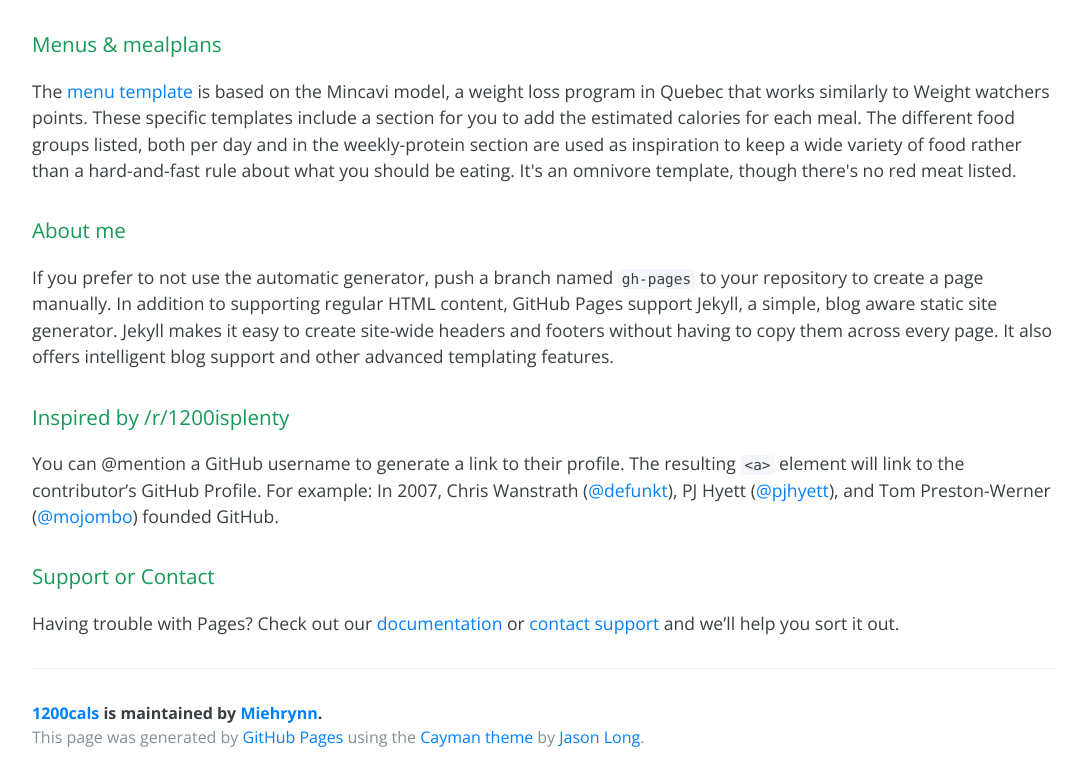
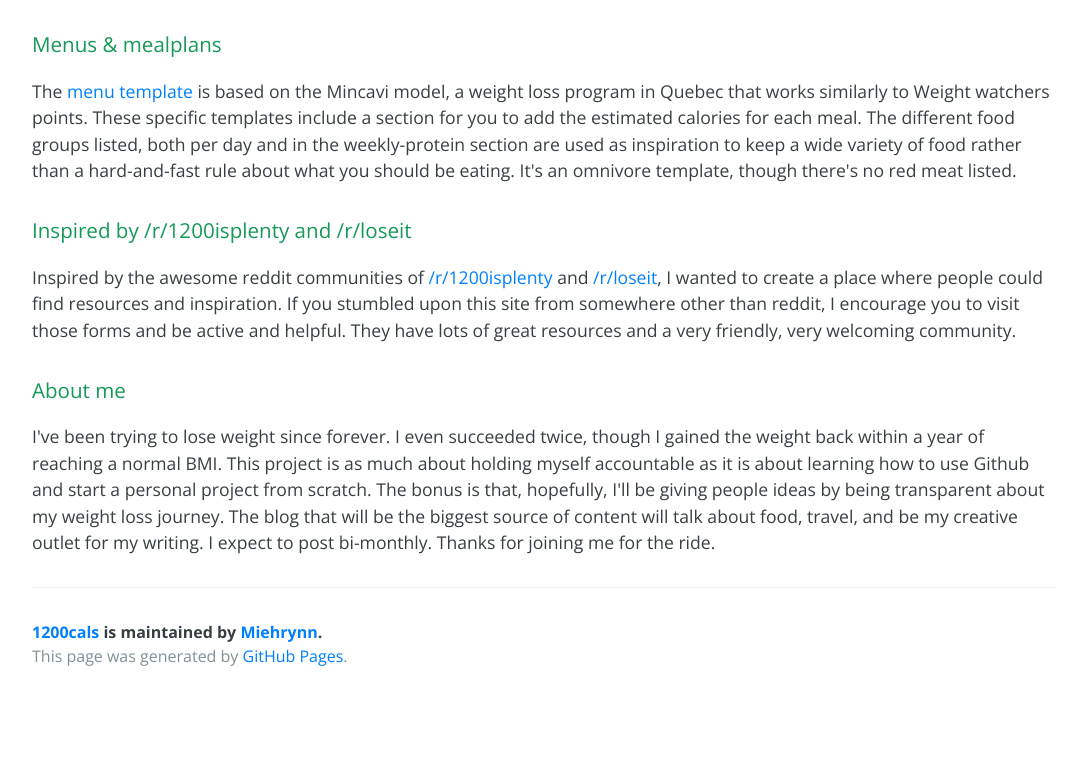
Before and after one commit to Miehrynn/1200cals, a plain HTML site: page index.html in a window 1280 px wide. Shown: the part 545-1326 px from the top of the page, without its empty margins (96-1183 px from the left). After the commit the page ends 1245 px from the top, so only its background shows below. Drawn offline with nearby package versions, Linux system fonts and the light colour scheme.

Commit message:
Update index.html

```diff
--- a/index.html
+++ b/index.html
@@ -29,24 +29,20 @@
 <p>The <a href="https://docs.google.com/spreadsheets/d/1HkVMGNBvAn01safbozKIawOTnaFQY-zPru6ACcVfliA/edit?usp=sharing">menu template</a> is based on the Mincavi model, a weight loss program in Quebec that works similarly to Weight watchers points. These specific templates include a section for you to add the estimated calories for each meal. The different food groups listed, both per day and in the weekly-protein section are used as inspiration to keep a wide variety of food rather than a hard-and-fast rule about what you should be eating. It's an omnivore template, though there's no red meat listed.</p>
 
 <h3>
+<a id="authors-and-contributors" class="anchor" href="#authors-and-contributors" aria-hidden="true"><span aria-hidden="true" class="octicon octicon-link"></span></a>Inspired by /r/1200isplenty and /r/loseit</h3>
+
+<p>Inspired by the awesome reddit communities of <a href="https://www.reddit.com/r/1200isplenty/">/r/1200isplenty</a> and <a href="https://www.reddit.com/r/loseit/">/r/loseit</a>, I wanted to create a place where people could find resources and inspiration. If you stumbled upon this site from somewhere other than reddit, I encourage you to visit those forms and be active and helpful. They have lots of great resources and a very friendly, very welcoming community.</p>
+
+<h3>
 <a id="creating-pages-manually" class="anchor" href="#creating-pages-manually" aria-hidden="true"><span aria-hidden="true" class="octicon octicon-link"></span></a>About me</h3>
 
-<p>If you prefer to not use the automatic generator, push a branch named <code>gh-pages</code> to your repository to create a page manually. In addition to supporting regular HTML content, GitHub Pages support Jekyll, a simple, blog aware static site generator. Jekyll makes it easy to create site-wide headers and footers without having to copy them across every page. It also offers intelligent blog support and other advanced templating features.</p>
+<p>I've been trying to lose weight since forever. I even succeeded twice, though I gained the weight back within a year of reaching a normal BMI. This project is as much about holding myself accountable as it is about learning how to use Github and start a personal project from scratch. The bonus is that, hopefully, I'll be giving people ideas by being transparent about my weight loss journey. The blog that will be the biggest source of content will talk about food, travel, and be my creative outlet for my writing. I expect to post bi-monthly. Thanks for joining me for the ride.</p>
 
-<h3>
-<a id="authors-and-contributors" class="anchor" href="#authors-and-contributors" aria-hidden="true"><span aria-hidden="true" class="octicon octicon-link"></span></a>Inspired by /r/1200isplenty</h3>
-
-<p>You can @mention a GitHub username to generate a link to their profile. The resulting <code>&lt;a&gt;</code> element will link to the contributor’s GitHub Profile. For example: In 2007, Chris Wanstrath (<a href="https://github.com/defunkt" class="user-mention">@defunkt</a>), PJ Hyett (<a href="https://github.com/pjhyett" class="user-mention">@pjhyett</a>), and Tom Preston-Werner (<a href="https://github.com/mojombo" class="user-mention">@mojombo</a>) founded GitHub.</p>
-
-<h3>
-<a id="support-or-contact" class="anchor" href="#support-or-contact" aria-hidden="true"><span aria-hidden="true" class="octicon octicon-link"></span></a>Support or Contact</h3>
-
-<p>Having trouble with Pages? Check out our <a href="https://help.github.com/pages">documentation</a> or <a href="https://github.com/contact">contact support</a> and we’ll help you sort it out.</p>
 
       <footer class="site-footer">
         <span class="site-footer-owner"><a href="https://github.com/Miehrynn/1200cals">1200cals</a> is maintained by <a href="https://github.com/Miehrynn">Miehrynn</a>.</span>
 
-        <span class="site-footer-credits">This page was generated by <a href="https://pages.github.com">GitHub Pages</a> using the <a href="https://github.com/jasonlong/cayman-theme">Cayman theme</a> by <a href="https://twitter.com/jasonlong">Jason Long</a>.</span>
+        <span class="site-footer-credits">This page was generated by <a href="https://pages.github.com">GitHub Pages</a>.</span>
       </footer>
 
     </section>
```
